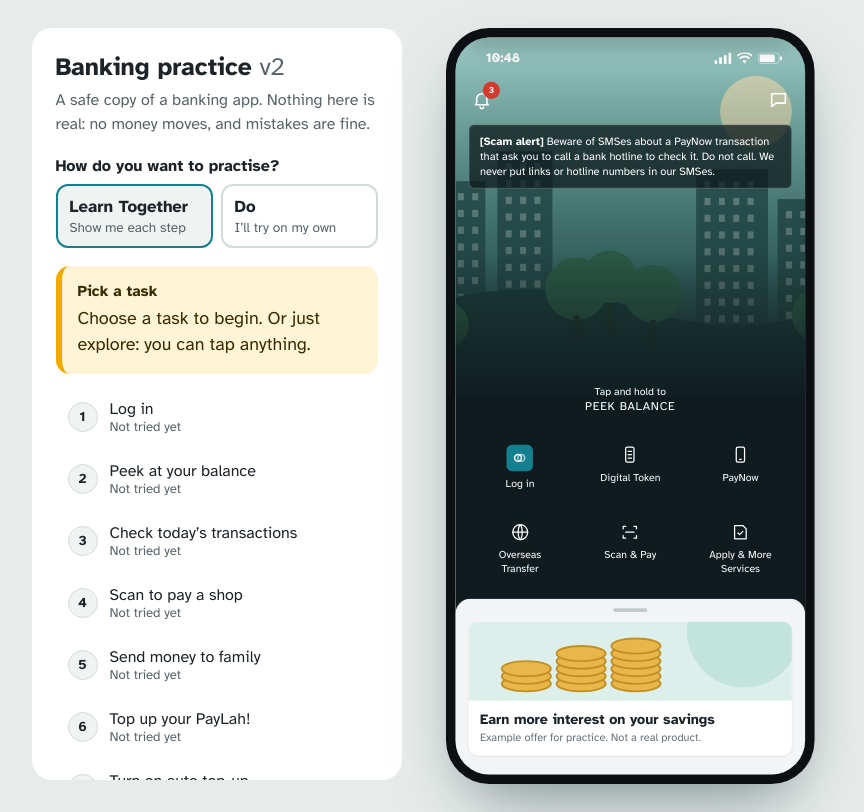
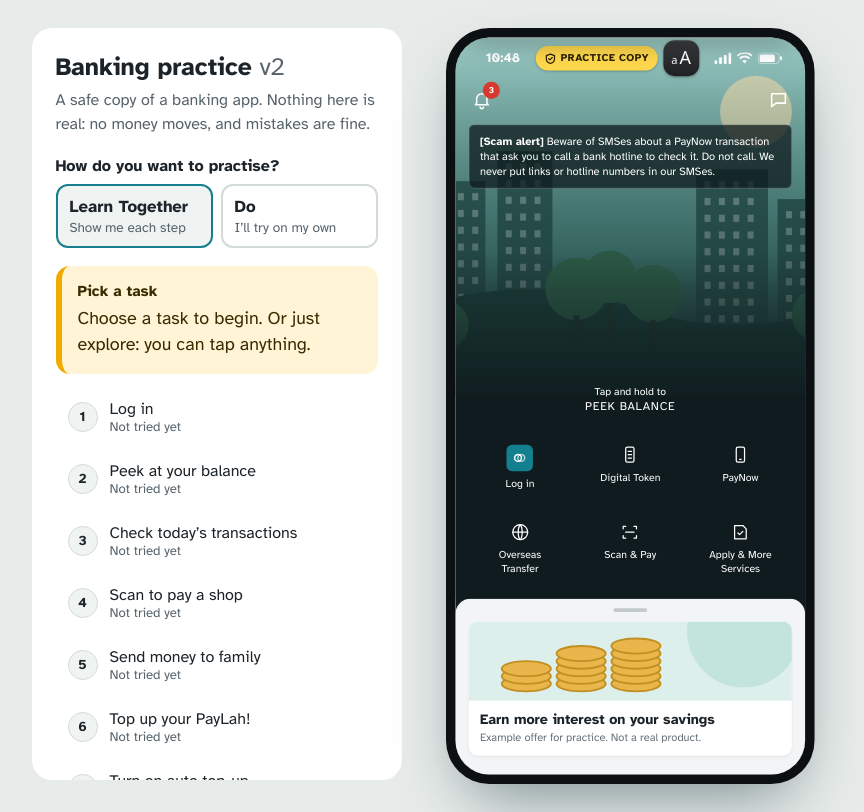
Before and after one commit to ccsito26/fyp-demos, a plain HTML site: page banking/index.html in a window 1280 px wide. Shown: the whole page, without its empty margins (217-1081 px from the left). Drawn offline with Linux system fonts and the light colour scheme.

Commit message:
Update index.html

```diff
--- a/banking/index.html
+++ b/banking/index.html
@@ -51,6 +51,10 @@ button:focus-visible,select:focus-visible,input:focus-visible{outline:3px solid
 /* ---------- coach panel ---------- */
 .c-head h1{font-size:1.55rem;line-height:1.2;margin:0 0 6px}
 .c-head p{color:var(--sub);margin:0;line-height:1.5}
+/* text-size button (dark "aA" key) */
+.aa-btn{display:inline-flex;align-items:baseline;justify-content:center;gap:2px;border-radius:12px;background:linear-gradient(180deg,#3A3D3F,#1E2022);color:#FFFFFF;font-family:system-ui,-apple-system,"Segoe UI",Roboto,sans-serif;font-weight:500;line-height:1;box-shadow:0 1px 3px rgba(0,0,0,.35),inset 0 1px 0 rgba(255,255,255,.08)}
+.aa-btn .s{font-size:.62em}.aa-btn .l{font-size:1em}
+.aa-btn[aria-pressed="true"]{box-shadow:0 0 0 3px #FFD84D,0 1px 3px rgba(0,0,0,.35)}
 .c-lbl{display:block;font-weight:700;margin:20px 0 8px}
 .seg{display:grid;grid-template-columns:1fr 1fr;gap:8px}
 .seg button{border:2px solid var(--rule);border-radius:12px;padding:10px 12px;text-align:left;font-weight:700;font-size:1.05rem;display:flex;flex-direction:column;gap:2px;min-height:48px}
@@ -70,6 +74,12 @@ button:focus-visible,select:focus-visible,input:focus-visible{outline:3px solid
 .tlist .n.fin{background:var(--ok);border-color:var(--ok);color:#fff}
 .marks{font-size:.82rem;color:var(--sub)}
 .c-foot{display:flex;gap:16px;margin-top:16px;flex-wrap:wrap;border-top:1px solid var(--rule);padding-top:12px}
+.c-big{flex:1 1 100%;display:flex;align-items:center;justify-content:center;gap:10px;min-height:52px;padding:10px 16px;border-radius:14px;background:var(--text);color:var(--panel);font-size:1.05rem;font-weight:700}
+.c-big:hover{filter:brightness(1.15)}
+.c-big-i{display:inline-flex;align-items:baseline;font-size:1.3em;line-height:1}
+.c-big-i small{font-size:.6em;margin-left:1px}
+.c-big[aria-pressed="false"] .c-big-i{flex-direction:row-reverse}
+.c-big[aria-pressed="true"]{box-shadow:0 0 0 3px #FFD84D}
 .lnk{color:var(--sub);text-decoration:underline;font-size:.92rem;padding:6px 0;min-height:36px}
 
 @media (max-width:820px){
@@ -102,6 +112,11 @@ button:focus-visible,select:focus-visible,input:focus-visible{outline:3px solid
 .sb{position:absolute;top:0;left:0;right:0;height:44px;display:flex;justify-content:space-between;align-items:center;padding:0 24px 0 32px;font-weight:700;font-size:14px;z-index:30;pointer-events:none;color:#111}
 .sb.light{color:#fff}
 .sb-r{display:flex;gap:6px;align-items:center}
+/* top of the practice screen: "Practice copy" badge + text-size key (the only size control on real phones) */
+.sb-mid{display:flex;align-items:center;gap:6px;pointer-events:auto;margin:0 8px}
+.sb-badge{display:inline-flex;align-items:center;gap:5px;height:26px;padding:0 9px;border-radius:13px;background:#FFD84D;color:#2B2100;font-size:11px;font-weight:700;letter-spacing:.04em;text-transform:uppercase;white-space:nowrap;box-shadow:0 1px 3px rgba(0,0,0,.25);pointer-events:none}
+.sb-badge svg{width:13px;height:13px;fill:none;stroke:currentColor;stroke-width:2.4;stroke-linecap:round;stroke-linejoin:round}
+.sb-aa{width:38px;height:38px;font-size:19px;padding-top:9px}
 .sb-r svg{height:12px;width:auto;fill:currentColor}
 
 /* generic screen scaffolding */
@@ -409,6 +424,10 @@ button:focus-visible,select:focus-visible,input:focus-visible{outline:3px solid
     <div class="phone">
       <div class="screen" id="screen">
         <div class="sb" id="sb"><span id="clock"></span>
+          <span class="sb-mid">
+            <span class="sb-badge"><svg viewBox="0 0 24 24" aria-hidden="true"><path d="M12 3l8 3v6c0 4.5-3.4 8.2-8 9-4.6-.8-8-4.5-8-9V6z"/><path d="M8.5 12l2.3 2.3 4.7-4.6"/></svg>Practice copy</span>
+            <button class="aa-btn sb-aa" id="sbAa" type="button" aria-pressed="false" aria-label="Make text bigger" title="Make text bigger"><span class="s" aria-hidden="true">a</span><span class="l" aria-hidden="true">A</span></button>
+          </span>
           <span class="sb-r" aria-hidden="true">
             <svg viewBox="0 0 18 12"><rect x="0" y="8" width="3" height="4" rx="1"/><rect x="5" y="5" width="3" height="7" rx="1"/><rect x="10" y="2.5" width="3" height="9.5" rx="1"/><rect x="15" y="0" width="3" height="12" rx="1"/></svg>
             <svg viewBox="0 0 16 12"><path d="M8 11.5 5.6 9a3.4 3.4 0 0 1 4.8 0zM3.5 7a6.4 6.4 0 0 1 9 0l1.4-1.4a8.4 8.4 0 0 0-11.8 0zM.7 4.2a10.4 10.4 0 0 1 14.6 0L16.6 3A12.3 12.3 0 0 0-.6 3z"/></svg>
@@ -1346,6 +1365,8 @@ function render(){
   if (lastScreen !== s.screen) lastSel = null;
   lastScreen = s.screen;
   screenEl.classList.toggle('big', s.big);
+  const aa = $('#sbAa'); aa.setAttribute('aria-pressed', String(s.big));
+  aa.setAttribute('aria-label', s.big ? 'Use normal text size' : 'Make text bigger'); aa.title = aa.getAttribute('aria-label');
   screenEl.classList.toggle('kp-open', !!s.keypad);
   $('#sb').classList.toggle('light', LIGHT_BAR.includes(s.screen) || s.peek);
   renderCoach();
@@ -1378,7 +1399,7 @@ function renderCoach(){
     return `<li><button data-c="task:${t.id}" class="${s.task===t.id?'cur':''}" ${s.task===t.id?'aria-current="true"':''}>
       <span class="n ${p.do?'fin':''}">${p.do ? '✓' : i+1}</span><span>${t.title}</span>
       <span class="marks">${p.learn || p.do ? [p.learn?'Learnt with hints':'', p.do?'Done on my own':''].filter(Boolean).join(', ') : 'Not tried yet'}</span></button></li>`; }).join('')}</ol>
-  <div class="c-foot"><button class="lnk" data-c="big" aria-pressed="${s.big}">${s.big ? 'Use normal text size' : 'Make text bigger'}</button>
+  <div class="c-foot"><button class="c-big" data-c="big" aria-pressed="${s.big}"><span class="c-big-i" aria-hidden="true">A<small>A</small></span>${s.big ? 'Use normal text size' : 'Make text bigger'}</button>
     <button class="lnk" data-c="reset">Clear my progress</button></div>`;
 }
 
@@ -1444,6 +1465,7 @@ coachEl.addEventListener('click', e => {
   if (cmd === 'big') { s.big = !s.big; savePrefs(); render(); }
   if (cmd === 'reset') { progress = {}; store.set('progress', progress); coachSig = ''; render(); toast('Progress cleared.'); }
 });
+$('#sbAa').addEventListener('click', e => { e.stopPropagation(); s.big = !s.big; savePrefs(); render(); });
 coachEl.addEventListener('change', e => {
   if (!e.target.matches('[data-c-select]')) return;
   if (e.target.value) startTask(e.target.value);
```
